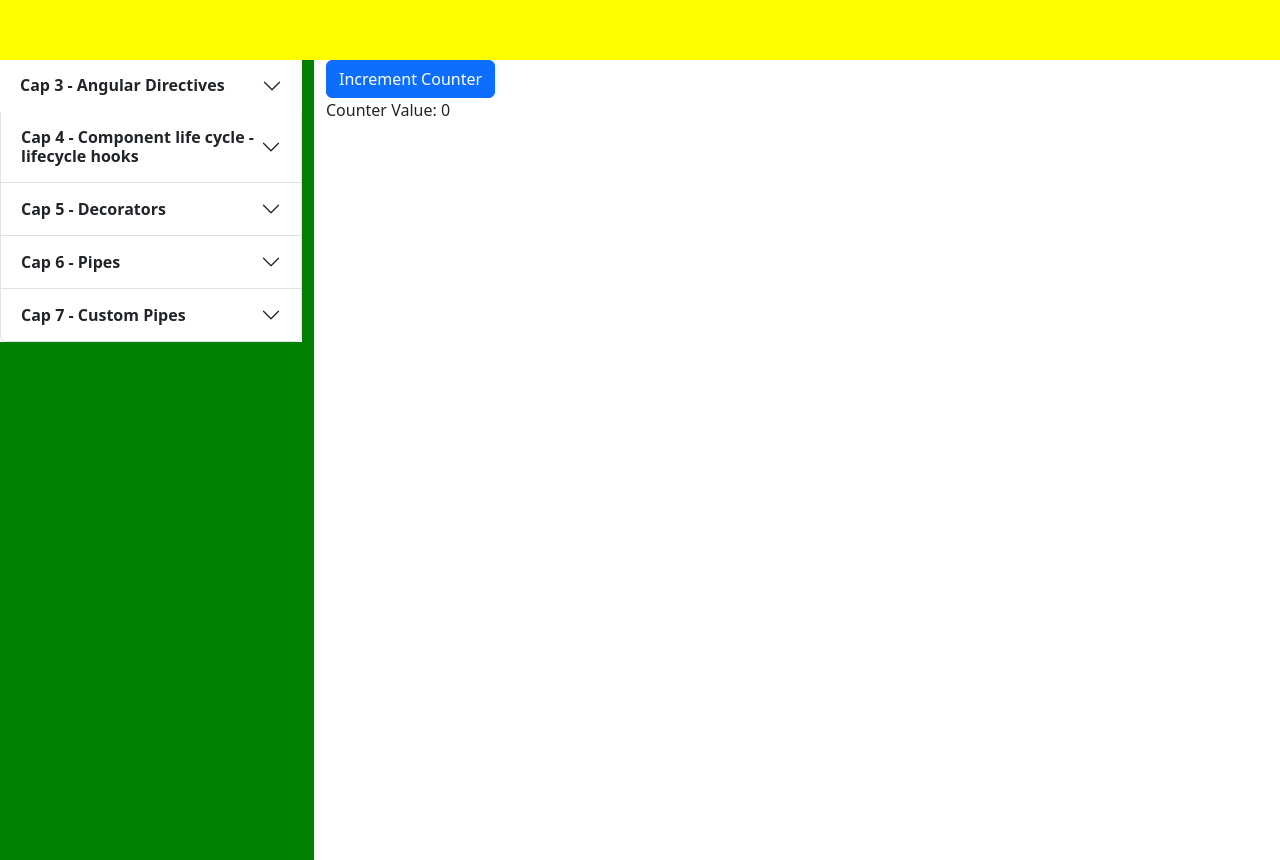
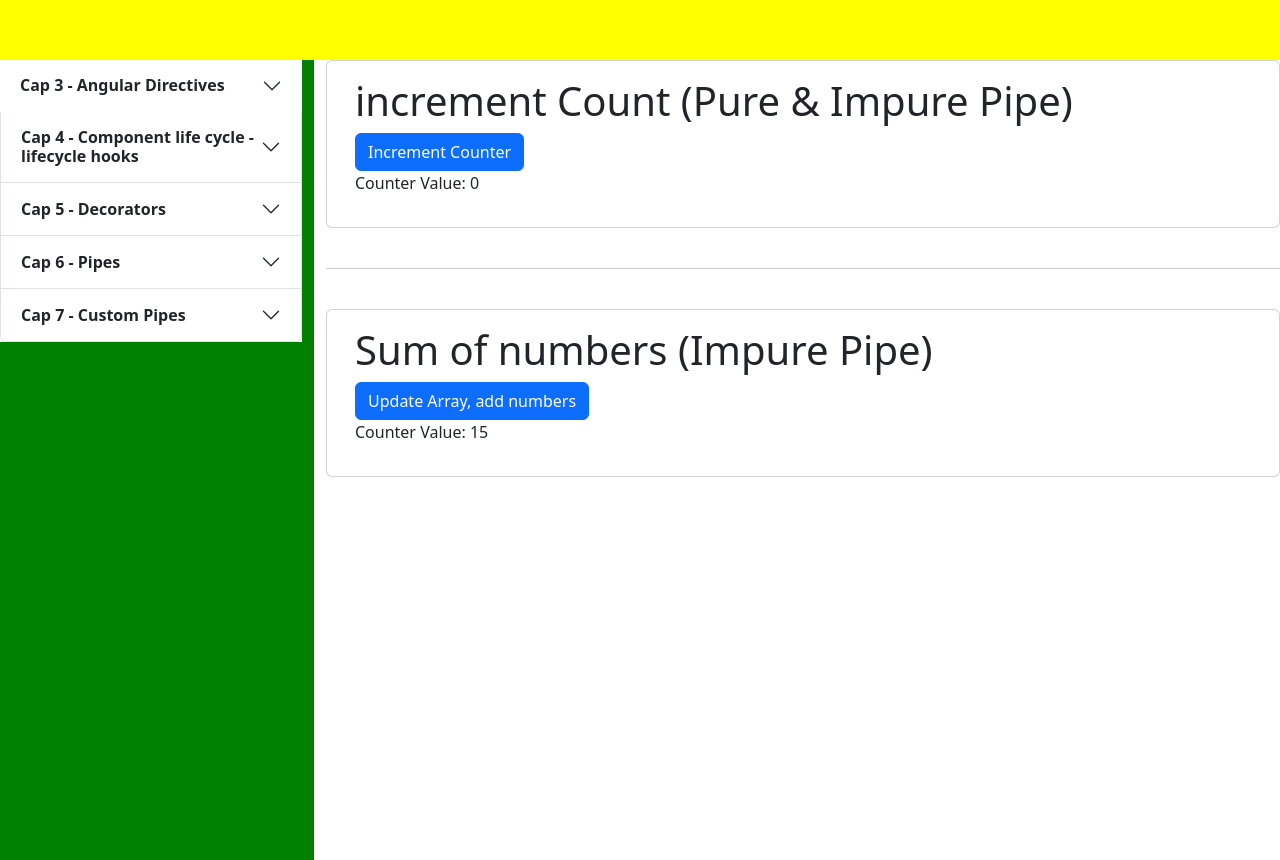
Before and after one commit to paolopci/Tutor_Angular17, an Angular app: page /increment in a window 1280 px wide. Built offline with nearby package versions, Linux system fonts and the light colour scheme.

Commit message:
example 05 - esempio si uso Inpure Pipe (somma numeri) di un array aggiungo è elementi all'array

```diff
--- a/src/app/Cap07/app-increment-count/app-increment-count.component.html
+++ b/src/app/Cap07/app-increment-count/app-increment-count.component.html
@@ -1,4 +1,17 @@
-<div>
-    <button class="btn btn-primary" (click)="incrementCounter()">Increment Counter</button>
-    <p>Counter Value: {{counterVal | incrementCount}}</p>
+<div class=" container card">
+    <div class="card-body">
+        <h1> increment Count (Pure & Impure Pipe)</h1>
+        <button class="btn btn-primary" (click)="incrementCounter()">Increment Counter</button>
+        <p>Counter Value: {{counterVal | incrementCount}}</p>
+    </div>
 </div>
+<br>
+<hr>
+<br>
+<div class=" container card">
+    <div class="card-body">
+        <h1> Sum of numbers (Impure Pipe)</h1>
+        <button class="btn btn-primary" (click)="updateValue()">Update Array, add numbers</button>
+        <p>Counter Value: {{myArray | sumOfNumbers}}</p>
+    </div>
+</div>
--- a/src/app/Cap07/app-increment-count/app-increment-count.component.ts
+++ b/src/app/Cap07/app-increment-count/app-increment-count.component.ts
@@ -7,7 +7,14 @@ import { Component } from '@angular/core';
 })
 export class AppIncrementCountComponent {
   counterVal = 0;
+  myArray = [1, 2, 3, 4, 5];
   incrementCounter() {
     this.counterVal++;
   }
+
+  updateValue(){
+    this.myArray.push(10);
+    this.myArray.push(11);
+    this.myArray.push(12);
+  }
 }
--- a/src/app/Cap07/pipes/increment-count.pipe.ts
+++ b/src/app/Cap07/pipes/increment-count.pipe.ts
@@ -1,7 +1,8 @@
 import { Pipe, PipeTransform } from '@angular/core';
 
 @Pipe({
-  name: 'incrementCount'
+  name: 'incrementCount',
+  pure: false
 })
 export class IncrementCountPipe implements PipeTransform {
 
--- /dev/null
+++ b/src/app/Cap07/pipes/sum-of-numbers.pipe.ts
@@ -0,0 +1,18 @@
+import { Pipe, PipeTransform } from '@angular/core';
+
+@Pipe({
+  name: 'sumOfNumbers',
+  pure: false
+})
+export class SumOfNumbersPipe implements PipeTransform {
+
+  transform(value: number[]): number {
+    let sum = 0;
+    for (let num of value) {
+      sum += num;
+    }
+
+    return sum;
+  }
+
+}
--- a/src/app/app.module.ts
+++ b/src/app/app.module.ts
@@ -46,6 +46,7 @@ import { AppLetterCountComponent } from './Cap07/app-letter-count/app-letter-cou
 import { LetterCountPipe } from './Cap07/pipes/letter-count.pipe';
 import { IncrementCountPipe } from './Cap07/pipes/increment-count.pipe';
 import { AppIncrementCountComponent } from './Cap07/app-increment-count/app-increment-count.component';
+import { SumOfNumbersPipe } from './Cap07/pipes/sum-of-numbers.pipe';
 
 
 @NgModule({
@@ -93,6 +94,7 @@ import { AppIncrementCountComponent } from './Cap07/app-increment-count/app-incr
     LetterCountPipe,
     IncrementCountPipe,
     AppIncrementCountComponent,
+    SumOfNumbersPipe,
 
   ],
   imports: [
```
Also changed, not shown: 1 other file (tests, documents, lock files or other folders).
